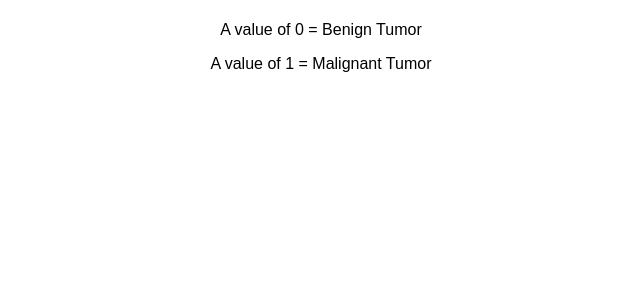
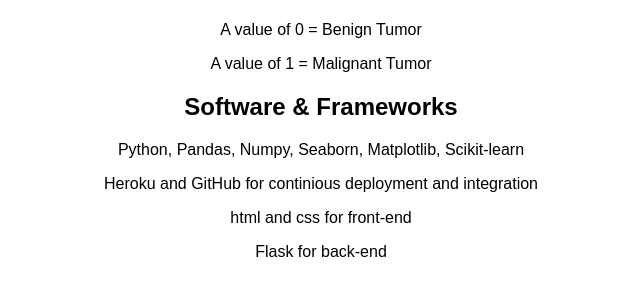
Before and after one commit to danlagos/ANA680-week-2, a Flask app: page / in a window 1280 px wide. Shown: the part 495-800 px from the top of the page, without its empty margins (319-959 px from the left). Run offline with Flask 2, Linux system fonts and the light colour scheme; parts of the project's set-up code (start-up, migrations or seed data) failed here and were passed over.

Commit message:
explaination of frameworks used.

```diff
--- a/templates/index.html
+++ b/templates/index.html
@@ -74,5 +74,10 @@
     <h2>Prediction: {{ predict }}</h2>
     <p>A value of 0 = Benign Tumor</p>
     <p>A value of 1 = Malignant Tumor</p>
+    <h2>Software & Frameworks</h2>
+    <p>Python, Pandas, Numpy, Seaborn, Matplotlib, Scikit-learn</p>
+    <p>Heroku and GitHub for continious deployment and integration</p>
+    <p>html and css for front-end</p>
+    <p>Flask for back-end</p>
 </body>
 </html>
```
